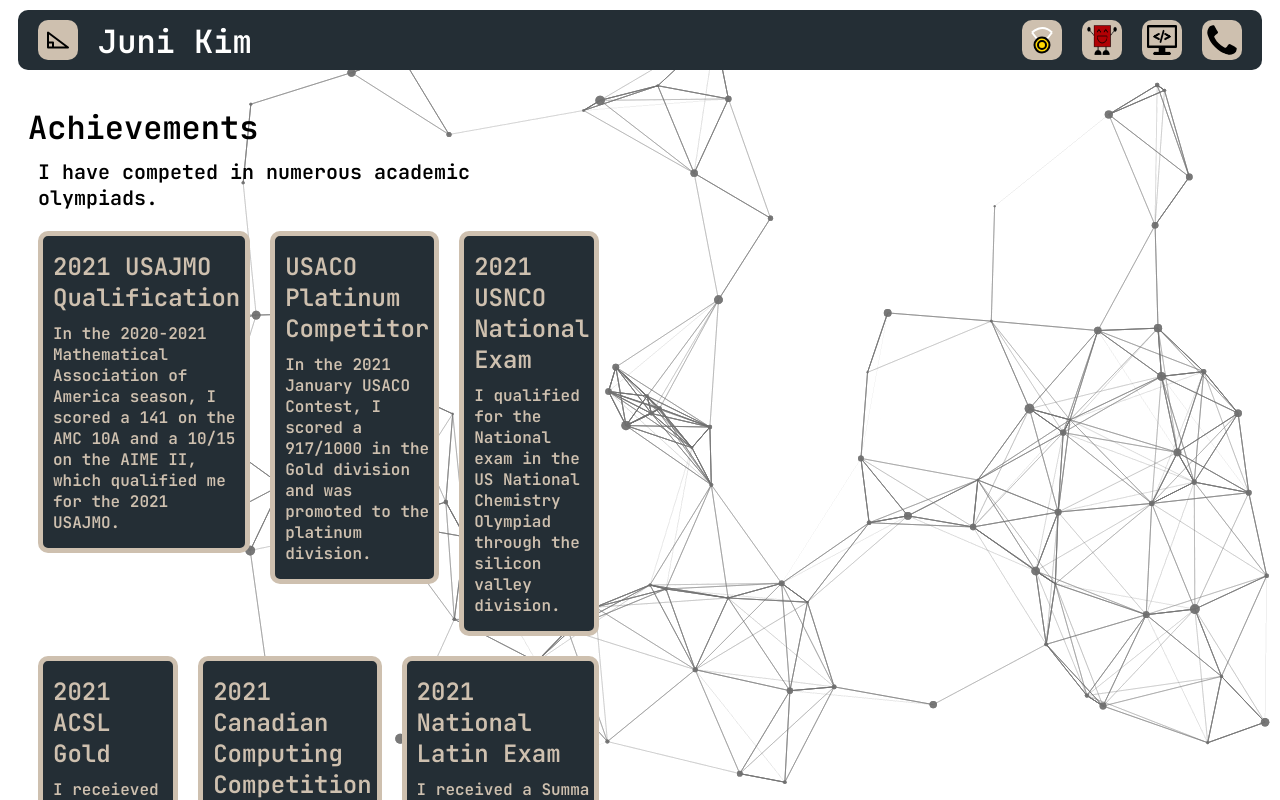
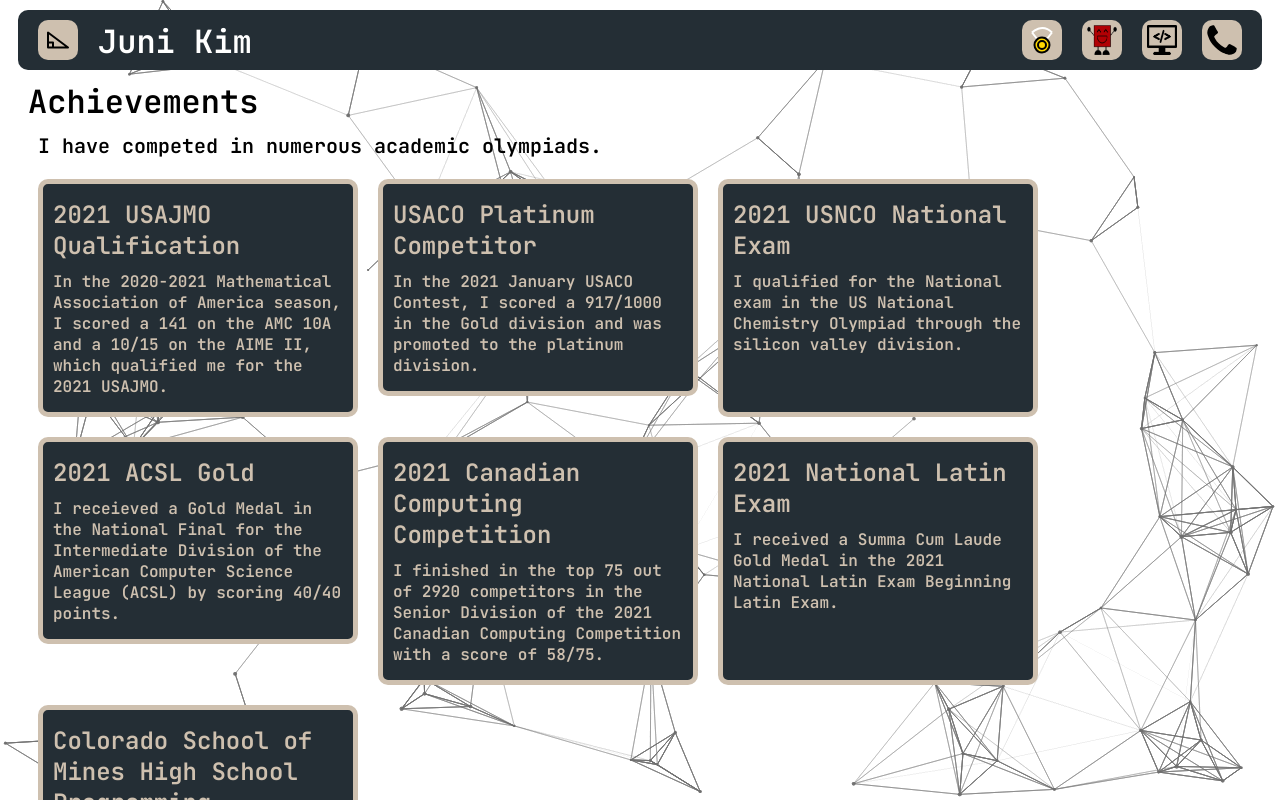
Before and after one commit to junikimm717/Personal-website, a React (Create React App) app: page /achievements in a window 1280 px wide. Shown: the top 800 px of the page. Built offline with nearby package versions, Linux system fonts and the light colour scheme.

Commit message:
put particles in background

```diff
--- a/src/components/App.tsx
+++ b/src/components/App.tsx
@@ -13,7 +13,6 @@
   return (
     <Router>
       <Navbar />
-
       <Particles>
         <Switch>
           <Route path="/achievements">
--- a/src/components/Particles.js
+++ b/src/components/Particles.js
@@ -45,7 +45,7 @@
       enable: true,
       outMode: "bounce",
       random: false,
-      speed: 6,
+      speed: 2,
       straight: false,
     },
     number: {
@@ -63,10 +63,15 @@
     },
     size: {
       random: true,
-      value: 5,
+      value: 2,
     },
   },
   detectRetina: true,
+  // adds background mode (not in example config)
+  backgroundMode: {
+    enable: true,
+    zIndex: -1,
+  },
 };
 
 export default function Component(props) {
--- a/src/styles/Card.scss
+++ b/src/styles/Card.scss
@@ -1,8 +1,9 @@
 @import "./Main.scss";
 
 .cardgroup {
-  display: flex;
-  justify-content: right;
+  display: grid;
+  grid-auto-flow: column;
+  justify-content: left;
 }
 
 .card {
@@ -25,8 +26,8 @@
 
 .card-href:hover {
   background-color: #2d02d0;
-  color: #29ced4;
-  border-color: #29ced4;
+  color: #f0cad5;
+  border-color: #f0cad5;
 }
 
 h2.cardtitle {
--- a/src/styles/Particles.scss
+++ b/src/styles/Particles.scss
@@ -2,11 +2,4 @@
 
 div.particles {
   position: relative;
-  display: inline-block;
 }
-
-div.inside {
-  position: absolute;
-  left: 0px;
-  top: 0px;
-}
```
Also changed, not shown: src/index.tsx (+7 -7 lines).
